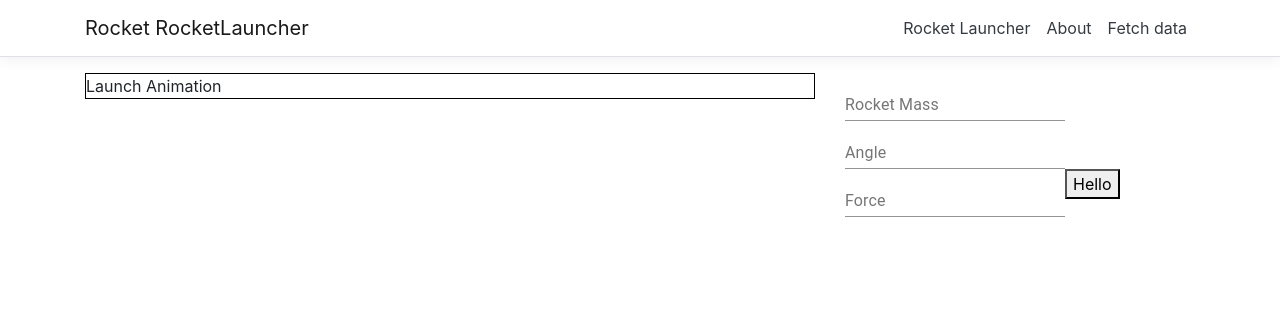
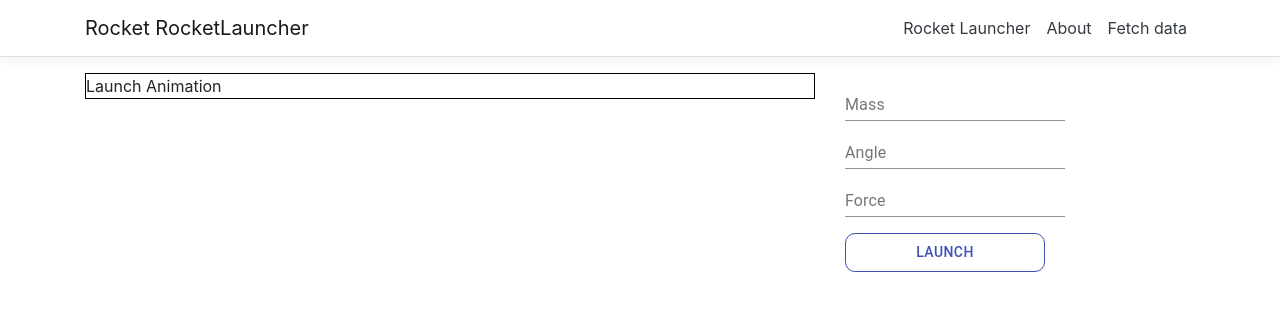
Before and after one commit to brian-byassee/rocket-launcher, a React (Create React App) app in the folder ClientApp/: page / in a window 1280 px wide. Shown: the top 310 px of the page. Built offline with nearby package versions, Linux system fonts and the light colour scheme.

Commit message:
Add form stuff

```diff
--- a/ClientApp/src/components/LaunchDataEntry/LaunchDataEntry.js
+++ b/ClientApp/src/components/LaunchDataEntry/LaunchDataEntry.js
@@ -1,23 +1,31 @@
 import React from 'react';
 import PropTypes from 'prop-types';
-import { Formik } from 'formik';
-import { TextField } from '@material-ui/core';
+import { Formik, Field } from 'formik';
+import { TextField, Button } from '@material-ui/core';
 
 import { getInitialValues } from './form';
 
+import './styles.css';
+
 const LaunchDataEntry = ({ onLaunch }) => (
-  <Formik initialValues={getInitialValues()} onSubmit={() => onLaunch}>
-    <React.Fragment>
-      <TextField type="text" label="Rocket Mass" name="rocketMass"></TextField>
-      <TextField type="text" label="Angle" name="Angle"></TextField>
-      <TextField type="text" label="Force" name="Force"></TextField>
-      <button type="button">Hello</button>
-    </React.Fragment>
+  <Formik initialValues={getInitialValues()} onSubmit={onLaunch}>
+    {({ handleSubmit }) => (
+      <form onSubmit={handleSubmit}>
+        <div className="LaunchDataEntry">
+          <Field type="number" id="mass" name="mass" render={({ field }) => <TextField {...field} label="Mass" />} />
+          <Field type="number" id="angle" name="angle" render={({ field }) => <TextField {...field} label="Angle" />} />
+          <Field type="text" id="force" name="force" render={({ field }) => <TextField {...field} label="Force" />} />
+          <Button className="submit-button" type="submit" color="primary">
+            Launch
+          </Button>
+        </div>
+      </form>
+    )}
   </Formik>
 );
 
 LaunchDataEntry.propTypes = {
-  setRocketMass: PropTypes.func.isRequired,
+  onLaunch: PropTypes.func.isRequired,
 };
 
 LaunchDataEntry.defaultProps = {};
--- a/ClientApp/src/components/LaunchDataEntry/form.js
+++ b/ClientApp/src/components/LaunchDataEntry/form.js
@@ -1,5 +1,5 @@
-export const getInitialValues = (initialValues) => ({
-  rocketMass: 0,
-  angle: 0,
-  force: 0,
+export const getInitialValues = () => ({
+  mass: null,
+  angle: null,
+  force: null,
 });
--- /dev/null
+++ b/ClientApp/src/components/LaunchDataEntry/styles.css
@@ -0,0 +1,6 @@
+.LaunchDataEntry .submit-button {
+  margin-top: 16px;
+  border: 1px solid #3f51b5;
+  border-radius: 10px;
+  width: 200px;
+}
--- a/ClientApp/src/pages/RocketLaunchContent.js
+++ b/ClientApp/src/pages/RocketLaunchContent.js
@@ -9,6 +9,11 @@ const RocketLaunchContent = () => {
   const [angle, setAngle] = useState(0);
   const [force, setForce] = useState(0);
 
+  const onLaunch = (values) => {
+    console.log(values);
+    console.log('Rocket has launched....');
+  };
+
   return (
     <div className="RocketLaunchContent">
       {!isLoggedIn && <Login />}
@@ -18,7 +23,7 @@ const RocketLaunchContent = () => {
             <LaunchAnimation rocketMass={rocketMass} angle={angle} force={force} />
           </div>
           <div className="col-xs-3 col-md-4">
-            <LaunchDataEntry setRocketMass={setRocketMass} setAngle={setAngle} setForce={setForce} />
+            <LaunchDataEntry onLaunch={onLaunch} />
           </div>{' '}
         </div>
       )}
```
